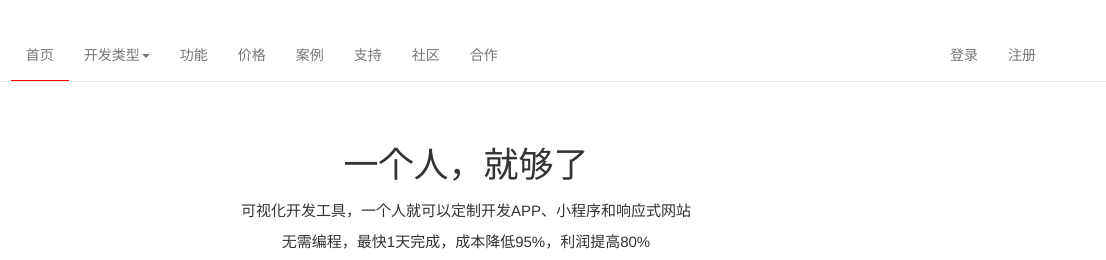
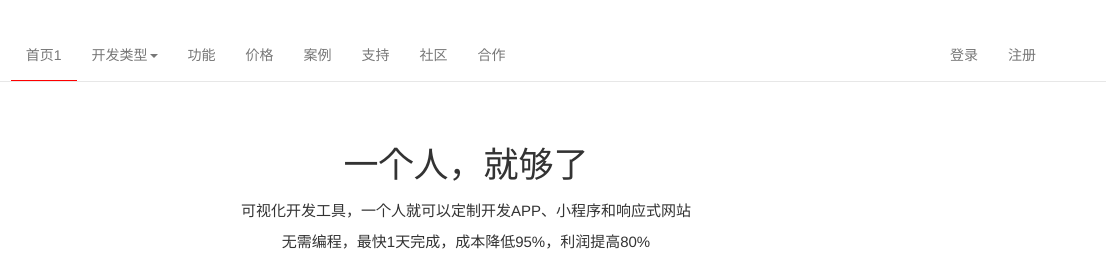
Before and after one commit to Cry-vean/vean, a plain HTML site: page index.html in a window 1280 px wide. Shown: the top 260 px of the page, 174-1280 px from the left. Drawn offline with nearby package versions, Linux system fonts and the light colour scheme.

Commit message:
“index.html

```diff
--- a/index.html
+++ b/index.html
@@ -25,7 +25,7 @@
 
     <div class="collapse navbar-collapse navmenu" id="bs-example-navbar-collapse-1">
       <ul class="nav navbar-nav listnav">
-        <li class="current"><a href="#">首页</a></li>
+        <li class="current"><a href="#">首页1</a></li>
         <li class="dropdown">
           <a href="#" class="dropdown-toggle" data-toggle="dropdown" role="button" aria-haspopup="true" aria-expanded="false">开发类型<span class="caret"></span></a>
           <ul class="dropdown-menu">
```
